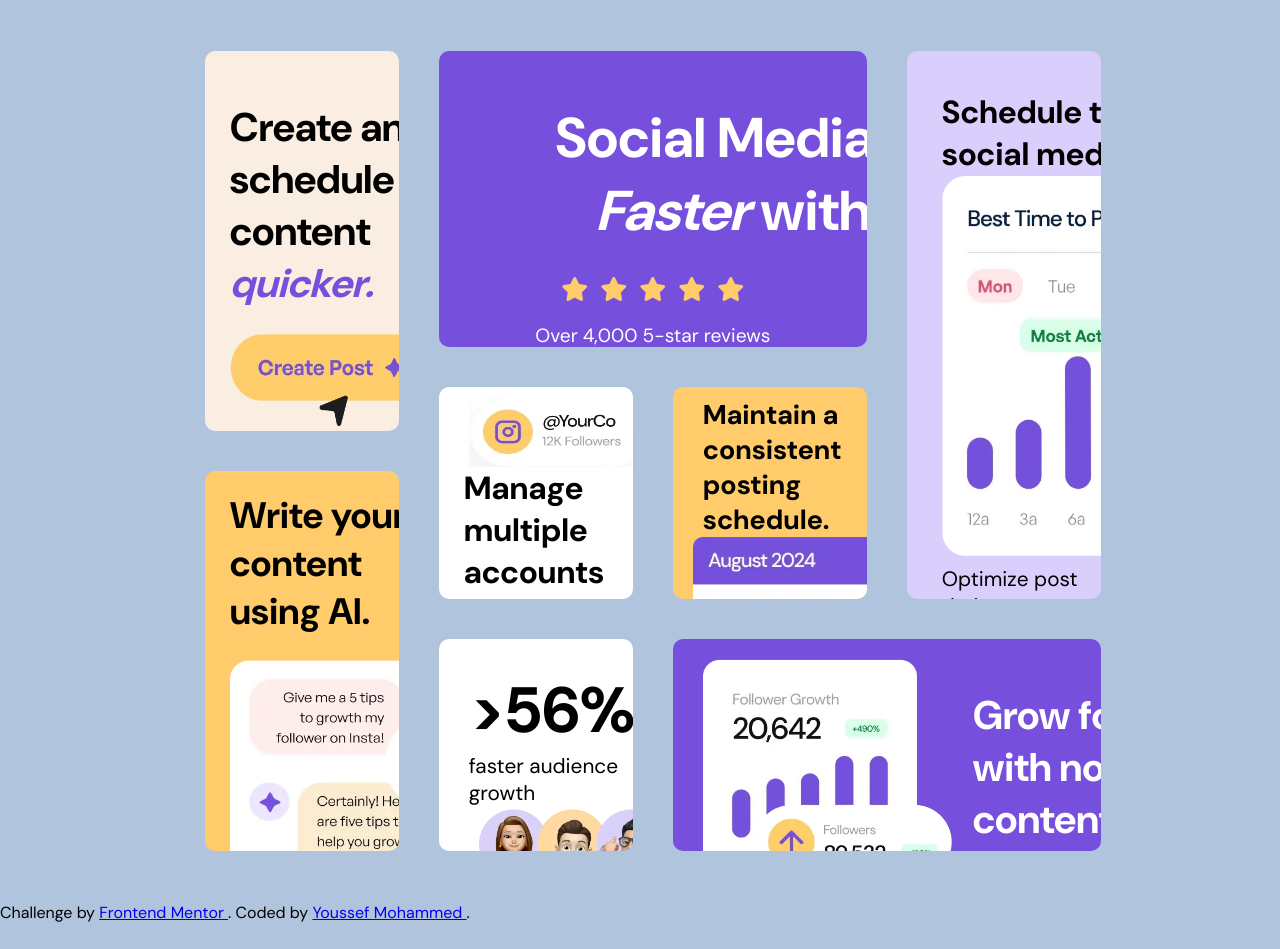
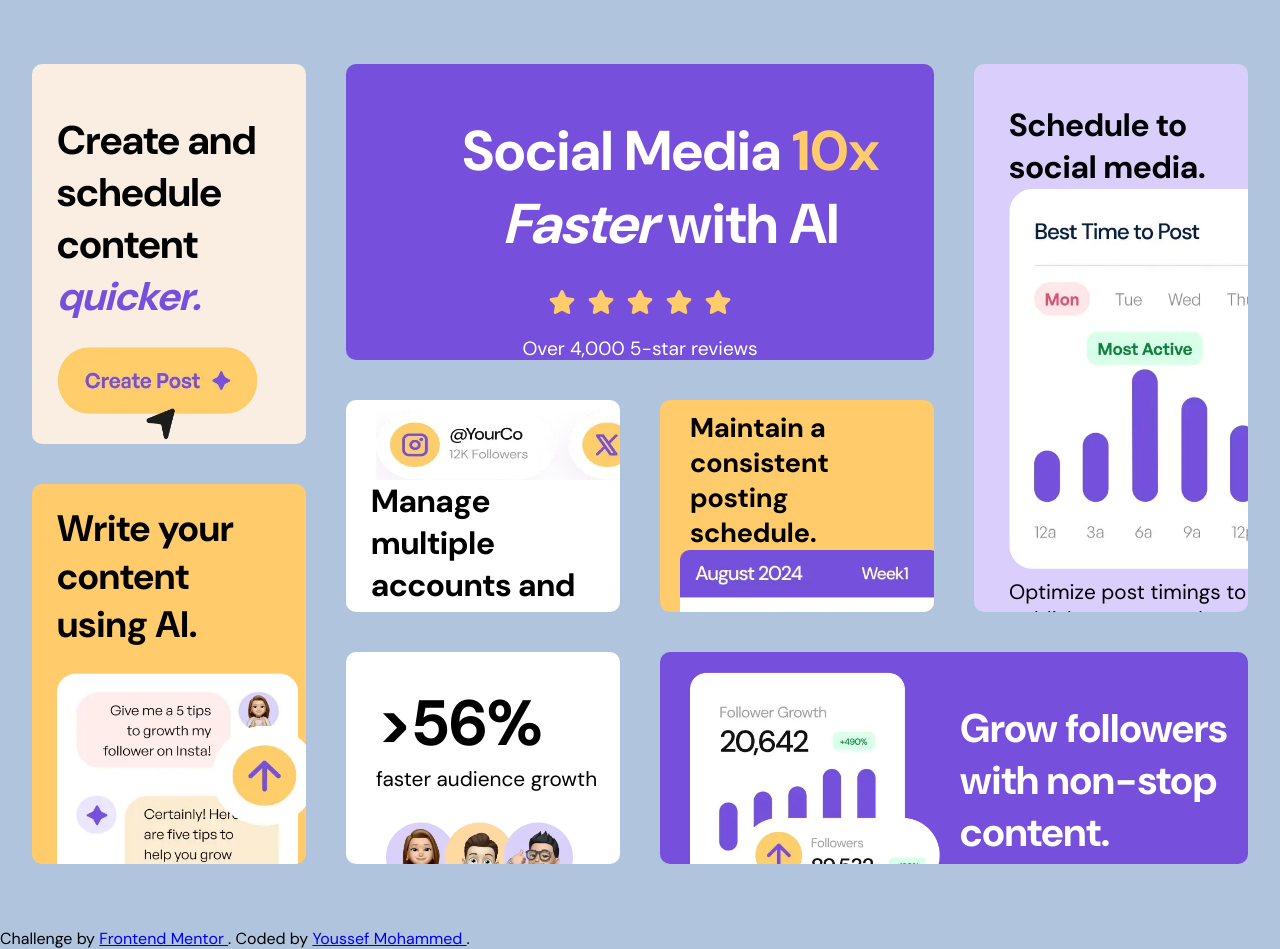
Before and after one commit to YussefMo/bento-grid-responsive, a plain HTML site: page index.html in a window 1280 px wide. Before the commit the page ends 923 px from the top, so only its background shows below. Drawn offline with Linux system fonts and the light colour scheme.

Commit message:
Update style.css
add 1400px width vew configuration

```diff
--- a/style.css
+++ b/style.css
@@ -450,3 +450,12 @@ body
         width: 200px;
     }
 }
+@media screen and (min-width:500px) and (max-width:1400px)
+{
+    .bento-grid
+    {
+        margin: 0;
+        width: 95vw;
+        margin: 5% 2.5%;
+    }
+}
```
